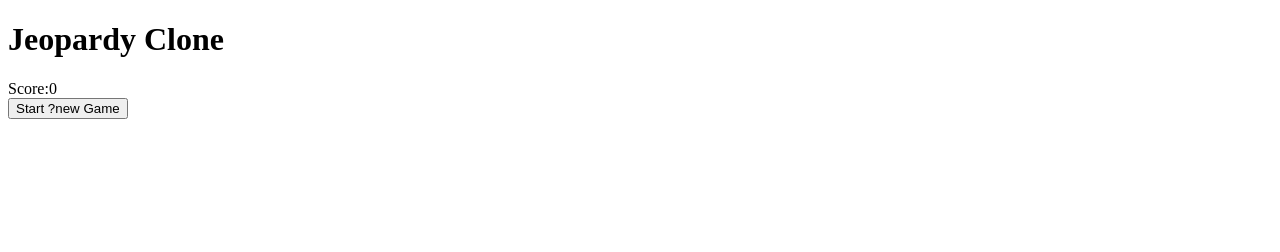
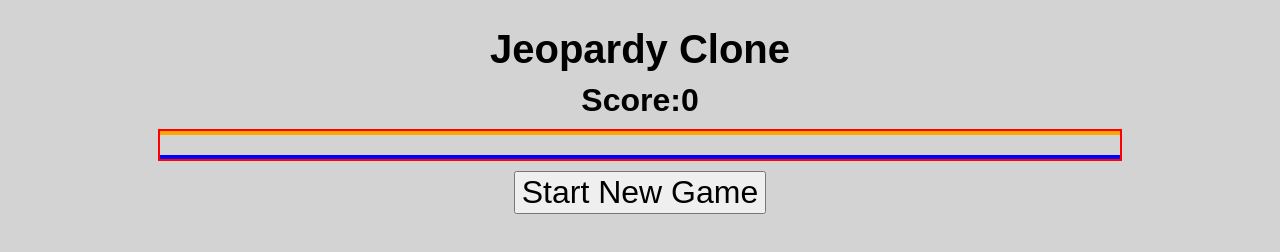
Before and after one commit to TheKailaCode/jeopardygame, a plain HTML site: page index.html in a window 1280 px wide. Drawn offline with Linux system fonts and the light colour scheme.

Commit message:
first draft css

```diff
--- a/index.html
+++ b/index.html
@@ -17,7 +17,7 @@
         <section id="category-row"></section>
         <section id="clue-board"></section>
     </section>
-    <button type="button" id="start-game">Start ?new Game</button>
+    <button type="button" id="start-game">Start New Game</button>
 
     <script type="text/javascript" src="main.js"></script>
 </body>
--- a/style.css
+++ b/style.css
@@ -0,0 +1,56 @@
+body {
+    text-align: center;
+    font-family: Arial, Helvetica, sans-serif;
+    background-color: lightgray;
+    box-sizing: border-box;
+}
+
+h1 {
+    font-size: 2.5rem;
+    margin-bottom: 10px;
+}
+
+button {
+    font-size: 2rem;
+    margin-bottom: 15px;
+}
+
+span {
+    font-size: 2rem;
+    font-weight: bold;
+}
+
+#game-container {
+    text-align: center;
+    display: flex;
+    flex-direction: column;
+    width: 75vw;
+    margin: 10px auto;
+    border: 2px solid red;
+}
+
+#category-row {
+    display: flex;
+    align-items: center;
+    margin-bottom: 20px;
+    border: 2px solid orange;
+}
+
+#clue-board {
+    flex-direction: column;
+    border: 2px solid blue;
+}
+
+.clue-row {
+    display: flex;
+    border: 2px solid orange;
+}
+
+.clue-box {
+    display: flex;
+    border: 2px solid green;
+    border-radius: 5px;
+    margin: 5px;
+    height: 100px;
+    flex: 1;
+}
```
